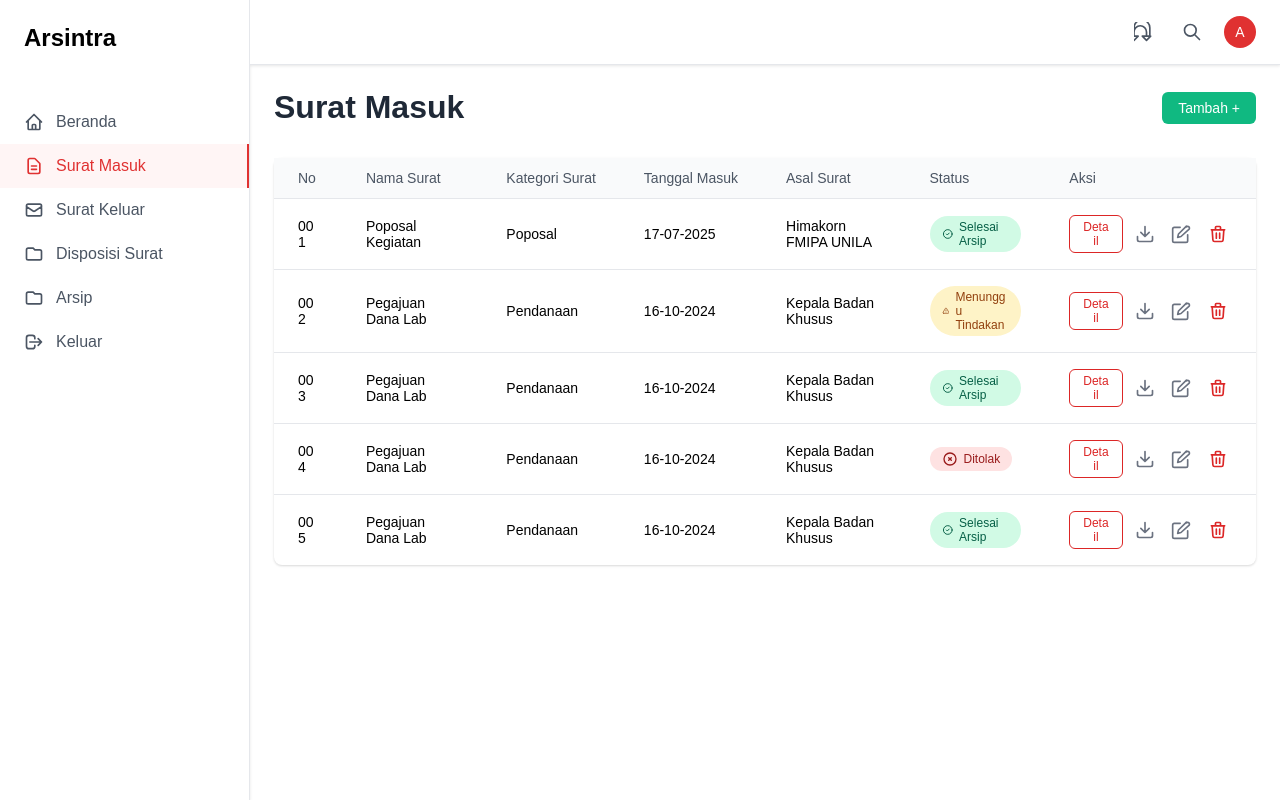
After one commit to NugrahaAji/Arsintra, a PHP site: page /surat-masuk.php in a window 1280 px wide. The commit adds this page. Run offline with PHP 8.4, Linux system fonts and the light colour scheme; the visitor is signed in with stand-in values (Sample User, id 1).

Commit message:
page surat masuk

```diff
--- a/css/style.css
+++ b/css/style.css
@@ -259,13 +251,14 @@ input[type="password"] {
   display: flex;
 }
 
+/* Dashboard Styles */
+/* Layout */
 .container {
   display: flex;
   height: 100vh;
   background-color: #ffffff;
-  /* Mencegah container meluap dari viewport */
-  max-width: 100%;
-  overflow-x: hidden;
+  max-width: 100%;     /* Mencegah container meluap dari viewport */
+  overflow-x: hidden;  /* Mencegah scroll horizontal pada container utama */
 }
 
 /* Sidebar */
@@ -328,12 +321,12 @@ input[type="password"] {
   flex: 1;
   display: flex;
   flex-direction: column;
-  overflow-y: auto; /* Mengizinkan scroll vertikal jika konten lebih tinggi */
-  overflow-x: hidden; /* Mencegah scroll horizontal di main-content */
-  min-width: 0; /* Memungkinkan item flex ini untuk menyusut, penting untuk mencegah overflow halaman */
+  overflow-y: auto;  /* Izinkan scroll vertikal jika konten lebih tinggi */
+  overflow-x: hidden; /* Cegah scroll horizontal pada main-content itu sendiri */
+  min-width: 0;      /* PENTING: Izinkan main-content untuk menyusut jika konten di dalamnya lebar */
 }
 
-/* Header */
+/* Header within Main Content (Dashboard Header) */
 .header {
   display: flex;
   align-items: center;
@@ -387,12 +380,47 @@ input[type="password"] {
   cursor: pointer;
 }
 
-/* Dashboard */
-.dashboard {
+/* Dashboard Specific Content (Beranda) */
+.dashboard { /* Ini untuk konten spesifik di halaman beranda/dashboard */
   padding: 1.5rem;
 }
 
-/* Welcome Message */
+/* Generic Page Content (untuk Surat Masuk, Surat Keluar, dll.) */
+.page-content { /* Gunakan ini sebagai pembungkus utama konten di halaman selain dashboard */
+  padding: 1.5rem;
+  width: 100%; /* Pastikan page-content tidak mencoba lebih lebar dari main-content */
+}
+
+.page-header {
+  display: flex;
+  align-items: center;
+  justify-content: space-between;
+  margin-bottom: 2rem;
+}
+
+.page-header h1 {
+  font-size: 2rem;
+  font-weight: 700;
+  color: #1f2937;
+}
+
+.btn-add {
+  background-color: #10b981;
+  color: white;
+  border: none;
+  padding: 0.5rem 1rem;
+  border-radius: 0.375rem;
+  font-size: 0.875rem;
+  font-weight: 500;
+  cursor: pointer;
+  transition: background-color 0.2s;
+}
+
+.btn-add:hover {
+  background-color: #059669;
+}
+
+/* Welcome Message (Dashboard specific) */
 .welcome-message {
   margin-bottom: 2rem;
   padding: 1rem;
@@ -436,35 +464,36 @@ input[type="password"] {
 }
 
 .stat-value {
-  font-size: 5rem; /* Hati-hati jika angka menjadi sangat panjang */
+  font-size: 5rem;
   font-weight: 700;
   color: #e03131;
   text-align: center;
   word-break: break-all; /* Jika angka sangat panjang */
 }
 
-/* Tables Grid */
+/* Tables Grid (Dashboard specific) */
 .tables-grid {
   display: grid;
-  grid-template-columns: 2fr 1fr; /* Default untuk layar lebih lebar */
+  grid-template-columns: 2fr 1fr;
   gap: 1.5rem;
 }
 
-@media (max-width: 1024px) { /* Sesuaikan breakpoint jika perlu */
+@media (max-width: 1024px) {
   .tables-grid {
-    grid-template-columns: 1fr; /* Tumpuk tabel di layar lebih kecil */
+    grid-template-columns: 1fr;
   }
 }
 
+/* Table Container (digunakan di .tables-grid dan bisa juga untuk .data-table jika diperlukan wrapper) */
 .table-container {
   background-color: #ffffff;
   border-radius: 0.5rem;
   box-shadow: 0 1px 3px 0 rgba(0, 0, 0, 0.1), 0 1px 2px 0 rgba(0, 0, 0, 0.06);
-  /* overflow: hidden; -- Dihapus agar .table-responsive dapat bekerja dengan baik */
-  min-width: 0; /* Penting untuk item grid yang berisi konten yang berpotensi lebar */
+  /* overflow: hidden; -- Dihapus jika .table-responsive menangani overflow dengan baik */
+  min-width: 0; /* PENTING: Jika .table-container adalah item grid/flex */
 }
 
-.table-header {
+.table-header { /* Header di atas tabel dalam .table-container */
   padding: 1.5rem;
 }
 
@@ -474,16 +503,22 @@ input[type="password"] {
   font-weight: 600;
 }
 
+/* Table Responsive Wrapper (untuk SEMUA tabel data) */
 .table-responsive {
-  overflow-x: auto; /* Memungkinkan tabel untuk di-scroll secara horizontal di dalam container ini */
-  width: 100%; /* Memastikan .table-responsive tidak meluap dari .table-container */
+  overflow-x: auto; /* Ini yang membuat tabel bisa di-scroll horizontal */
+  width: 100%;     /* Pastikan wrapper ini tidak lebih lebar dari parentnya */
 }
 
-table {
-  width: 100%;
+/* Generic Table Styling */
+table { /* Style dasar untuk semua tabel */
+  width: 100%; /* Tabel mencoba mengisi .table-responsive */
   border-collapse: collapse;
-  /* Pertimbangkan table-layout: fixed; jika Anda mendefinisikan lebar kolom */
-  /* table-layout: fixed; */
+}
+
+.data-table { /* Class spesifik untuk tabel data di halaman seperti Surat Masuk */
+  /* width: 100%; (sudah di 'table') */
+  /* border-collapse: collapse; (sudah di 'table') */
+  /* Style tambahan spesifik untuk .data-table jika ada */
 }
 
 th {
@@ -508,25 +543,147 @@ tr:last-child td {
   border-bottom: none;
 }
 
+/* Status Badges (digunakan dalam tabel data) */
+.status-badge {
+  display: inline-flex;
+  align-items: center;
+  gap: 0.375rem;
+  padding: 0.25rem 0.75rem;
+  border-radius: 9999px;
+  font-size: 0.75rem;
+  font-weight: 500;
+}
+
+.status-success {
+  background-color: #d1fae5;
+  color: #065f46;
+}
+
+.status-warning {
+  background-color: #fef3c7;
+  color: #92400e;
+}
+
+.status-danger {
+  background-color: #fee2e2;
+  color: #991b1b;
+}
+
+.status-icon {
+  width: 1rem;
+  height: 1rem;
+  stroke: currentColor;
+  stroke-width: 2;
+  stroke-linecap: round;
+  stroke-linejoin: round;
+  fill: none;
+}
+
+/* Action Buttons (digunakan dalam tabel data) */
+.action-buttons {
+  display: flex;
+  align-items: center;
+  gap: 0.5rem;
+}
+
+.btn-detail {
+  background-color: transparent;
+  color: #dc2626;
+  border: 1px solid #dc2626;
+  padding: 0.25rem 0.75rem;
+  border-radius: 0.375rem;
+  font-size: 0.75rem;
+  cursor: pointer;
+  transition: all 0.2s;
+}
+
+.btn-detail:hover {
+  background-color: #dc2626;
+  color: white;
+}
+
+.btn-icon {
+  display: flex;
+  align-items: center;
+  justify-content: center;
+  width: 2rem;
+  height: 2rem;
+  border: none;
+  background-color: transparent;
+  color: #6b7280;
+  cursor: pointer;
+  border-radius: 0.375rem;
+  transition: background-color 0.2s;
+}
+
+.btn-icon:hover {
+  background-color: #f3f4f6;
+}
+
+.btn-delete {
+  color: #dc2626;
+}
+
+.btn-delete:hover {
+  background-color: #fee2e2;
+}
+
 /* Responsive Adjustments */
 @media (max-width: 768px) {
   .container {
-    flex-direction: column; /* Tumpuk sidebar dan konten utama */
+    flex-direction: column;
   }
 
   .sidebar {
-    width: 100%; /* Lebar penuh untuk sidebar */
+    width: 100%;
     height: auto;
-    border-right: none; /* Hapus border saat ditumpuk */
-    border-bottom: 1px solid #e5e7eb; /* Tambah border bawah */
+    border-right: none;
+    border-bottom: 1px solid #e5e7eb;
   }
 
-  .stats-grid {
-    grid-template-columns: 1fr; /* Tumpuk kartu statistik */
+  .navbar-inner {
+    padding: 0 20px;
   }
 
-  /* .tables-grid sudah ditangani oleh breakpoint 1024px, tetapi bisa diperkuat atau disesuaikan */
-  .tables-grid {
+  .hamburger {
+    display: block;
+  }
+
+  /* Sembunyikan nav-links default di mobile, akan ditampilkan oleh JS jika hamburger diklik */
+  /* Anda perlu JS untuk toggle class .active pada .nav-links */
+  .nav-links {
+     display: none;
+     flex-direction: column;
+     align-items: flex-start;
+     position: absolute;
+     top: 80px; /* Sesuaikan dengan tinggi navbar */
+     left: 0;
+     width: 100%;
+     background-color: white;
+     padding: 1rem;
+     box-shadow: 0 4px 6px rgba(0,0,0,0.1);
+     gap: 1rem;
+  }
+
+  .nav-links.active {
+     display: flex;
+  }
+
+  .nav-links > li:not(.btn-login) > a {
+    padding: 0.5rem 0; /* Padding untuk item menu mobile */
+  }
+
+  .btn-login { /* Sesuaikan tombol login untuk menu mobile jika perlu */
+    width: auto;
+    padding: 0.5rem 1rem;
+  }
+
+
+  .stats-grid {
+    grid-template-columns: 1fr;
+  }
+
+  .tables-grid { /* Sudah ditangani oleh breakpoint 1024px, ini untuk konsistensi */
     grid-template-columns: 1fr;
   }
 
--- /dev/null
+++ b/surat-masuk.php
@@ -0,0 +1,217 @@
+<?php
+session_start();
+
+// Check if user is logged in
+// if (!isset($_SESSION['user_id'])) {
+//     header('Location: index.php');
+//     exit();
+// }
+
+// Sample data for Surat Masuk
+$suratMasukData = [
+    [
+        'no' => '001',
+        'nama_surat' => 'Poposal Kegiatan',
+        'kategori' => 'Poposal',
+        'tanggal_masuk' => '17-07-2025',
+        'asal_surat' => 'Himakorn FMIPA UNILA',
+        'status' => 'Selesai Arsip',
+        'status_color' => 'success'
+    ],
+    [
+        'no' => '002',
+        'nama_surat' => 'Pegajuan Dana Lab',
+        'kategori' => 'Pendanaan',
+        'tanggal_masuk' => '16-10-2024',
+        'asal_surat' => 'Kepala Badan Khusus',
+        'status' => 'Menunggu Tindakan',
+        'status_color' => 'warning'
+    ],
+    [
+        'no' => '003',
+        'nama_surat' => 'Pegajuan Dana Lab',
+        'kategori' => 'Pendanaan',
+        'tanggal_masuk' => '16-10-2024',
+        'asal_surat' => 'Kepala Badan Khusus',
+        'status' => 'Selesai Arsip',
+        'status_color' => 'success'
+    ],
+    [
+        'no' => '004',
+        'nama_surat' => 'Pegajuan Dana Lab',
+        'kategori' => 'Pendanaan',
+        'tanggal_masuk' => '16-10-2024',
+        'asal_surat' => 'Kepala Badan Khusus',
+        'status' => 'Ditolak',
+        'status_color' => 'danger'
+    ],
+    [
+        'no' => '005',
+        'nama_surat' => 'Pegajuan Dana Lab',
+        'kategori' => 'Pendanaan',
+        'tanggal_masuk' => '16-10-2024',
+        'asal_surat' => 'Kepala Badan Khusus',
+        'status' => 'Selesai Arsip',
+        'status_color' => 'success'
+    ]
+];
+?>
+
+<!DOCTYPE html>
+<html lang="id">
+<head>
+    <meta charset="UTF-8">
+    <meta name="viewport" content="width=device-width, initial-scale=1.0">
+    <title>Surat Masuk - Arsintra</title>
+    <link rel="stylesheet" href="css/style.css">
+</head>
+<body>
+    <div class="container">
+        <!-- Sidebar -->
+        <div class="sidebar">
+            <div class="sidebar-header">
+                <h1>Arsintra</h1>
+            </div>
+            <nav class="sidebar-nav">
+                <a href="dashboard.php" class="sidebar-item">
+                    <svg class="icon" viewBox="0 0 24 24">
+                        <path d="M3 12l2-2m0 0l7-7 7 7M5 10v10a1 1 0 001 1h3m10-11l2 2m-2-2v10a1 1 0 01-1 1h-3m-6 0a1 1 0 001-1v-4a1 1 0 011-1h2a1 1 0 011 1v4a1 1 0 001 1m-6 0h6"></path>
+                    </svg>
+                    <span>Beranda</span>
+                </a>
+                <a href="surat-masuk.php" class="sidebar-item active">
+                    <svg class="icon" viewBox="0 0 24 24">
+                        <path d="M9 12h6m-6 4h6m2 5H7a2 2 0 01-2-2V5a2 2 0 012-2h5.586a1 1 0 01.707.293l5.414 5.414a1 1 0 01.293.707V19a2 2 0 01-2 2z"></path>
+                    </svg>
+                    <span>Surat Masuk</span>
+                </a>
+                <a href="#" class="sidebar-item">
+                    <svg class="icon" viewBox="0 0 24 24">
+                        <path d="M3 8l7.89 5.26a2 2 0 002.22 0L21 8M5 19h14a2 2 0 002-2V7a2 2 0 00-2-2H5a2 2 0 00-2 2v10a2 2 0 002 2z"></path>
+                    </svg>
+                    <span>Surat Keluar</span>
+                </a>
+                <a href="#" class="sidebar-item">
+                    <svg class="icon" viewBox="0 0 24 24">
+                        <path d="M3 7v10a2 2 0 002 2h14a2 2 0 002-2V9a2 2 0 00-2-2h-6l-2-2H5a2 2 0 00-2 2z"></path>
+                    </svg>
+                    <span>Disposisi Surat</span>
+                </a>
+                <a href="#" class="sidebar-item">
+                    <svg class="icon" viewBox="0 0 24 24">
+                        <path d="M3 7v10a2 2 0 002 2h14a2 2 0 002-2V9a2 2 0 00-2-2h-6l-2-2H5a2 2 0 00-2 2z"></path>
+                    </svg>
+                    <span>Arsip</span>
+                </a>
+                <a href="logout.php" class="sidebar-item">
+                    <svg class="icon" viewBox="0 0 24 24">
+                        <path d="M17 16l4-4m0 0l-4-4m4 4H7m6 4v1a3 3 0 01-3 3H6a3 3 0 01-3-3V7a3 3 0 013-3h4a3 3 0 013 3v1"></path>
+                    </svg>
+                    <span>Keluar</span>
+                </a>
+            </nav>
+        </div>
+
+        <!-- Main Content -->
+        <div class="main-content">
+            <!-- Header -->
+            <header class="header">
+                <h1></h1>
+                <div class="header-actions">
+                    <button class="icon-button">
+                        <svg class="icon" viewBox="0 0 24 24">
+                            <path d="M15 17h5l-5 5-5-5h5v-5a7.5 7.5 0 00-15 0v5h5l-5 5-5-5h5V7a9.5 9.5 0 0119 0v10z"></path>
+                        </svg>
+                    </button>
+                    <button class="icon-button">
+                        <svg class="icon" viewBox="0 0 24 24">
+                            <path d="M21 21l-6-6m2-5a7 7 0 11-14 0 7 7 0 0114 0z"></path>
+                        </svg>
+                    </button>
+                    <div class="avatar" title="<?php echo htmlspecialchars($_SESSION['user_name']); ?>">
+                        <span><?php echo strtoupper(substr($_SESSION['user_name'], 0, 1)); ?></span>
+                    </div>
+                </div>
+            </header>
+
+            <!-- Page Content -->
+            <main class="page-content">
+                <div class="page-header">
+                    <h1>Surat Masuk</h1>
+                    <button class="btn-add">
+                        <span>Tambah +</span>
+                    </button>
+                </div>
+
+                <!-- Surat Masuk Table -->
+                <div class="table-container">
+                    <div class="table-responsive">
+                        <table class="data-table">
+                            <thead>
+                                <tr>
+                                    <th>No</th>
+                                    <th>Nama Surat</th>
+                                    <th>Kategori Surat</th>
+                                    <th>Tanggal Masuk</th>
+                                    <th>Asal Surat</th>
+                                    <th>Status</th>
+                                    <th>Aksi</th>
+                                </tr>
+                            </thead>
+                            <tbody>
+                                <?php foreach ($suratMasukData as $surat): ?>
+                                <tr>
+                                    <td><?php echo htmlspecialchars($surat['no']); ?></td>
+                                    <td><?php echo htmlspecialchars($surat['nama_surat']); ?></td>
+                                    <td><?php echo htmlspecialchars($surat['kategori']); ?></td>
+                                    <td><?php echo htmlspecialchars($surat['tanggal_masuk']); ?></td>
+                                    <td><?php echo htmlspecialchars($surat['asal_surat']); ?></td>
+                                    <td>
+                                        <span class="status-badge status-<?php echo $surat['status_color']; ?>">
+                                            <?php if ($surat['status_color'] === 'success'): ?>
+                                                <svg class="status-icon" viewBox="0 0 24 24">
+                                                    <path d="M9 12l2 2 4-4m6 2a9 9 0 11-18 0 9 9 0 0118 0z"></path>
+                                                </svg>
+                                            <?php elseif ($surat['status_color'] === 'warning'): ?>
+                                                <svg class="status-icon" viewBox="0 0 24 24">
+                                                    <path d="M12 9v2m0 4h.01m-6.938 4h13.856c1.54 0 2.502-1.667 1.732-3L13.732 4c-.77-1.333-2.694-1.333-3.464 0L3.34 16c-.77 1.333.192 3 1.732 3z"></path>
+                                                </svg>
+                                            <?php else: ?>
+                                                <svg class="status-icon" viewBox="0 0 24 24">
+                                                    <path d="M10 14l2-2m0 0l2-2m-2 2l-2-2m2 2l2 2m7-2a9 9 0 11-18 0 9 9 0 0118 0z"></path>
+                                                </svg>
+                                            <?php endif; ?>
+                                            <?php echo htmlspecialchars($surat['status']); ?>
+                                        </span>
+                                    </td>
+                                    <td>
+                                        <div class="action-buttons">
+                                            <button class="btn-detail">Detail</button>
+                                            <button class="btn-icon" title="Download">
+                                                <svg class="icon" viewBox="0 0 24 24">
+                                                    <path d="M21 15v4a2 2 0 01-2 2H5a2 2 0 01-2-2v-4m4-5l5 5 5-5m-5 5V3"></path>
+                                                </svg>
+                                            </button>
+                                            <button class="btn-icon" title="Edit">
+                                                <svg class="icon" viewBox="0 0 24 24">
+                                                    <path d="M11 4H4a2 2 0 00-2 2v14a2 2 0 002 2h14a2 2 0 002-2v-7m-1.5-9.5a2.121 2.121 0 113 3L12 15l-4 1 1-4 9.5-9.5z"></path>
+                                                </svg>
+                                            </button>
+                                            <button class="btn-icon btn-delete" title="Delete">
+                                                <svg class="icon" viewBox="0 0 24 24">
+                                                    <path d="M19 7l-.867 12.142A2 2 0 0116.138 21H7.862a2 2 0 01-1.995-1.858L5 7m5 4v6m4-6v6m1-10V4a1 1 0 00-1-1h-4a1 1 0 00-1 1v3M4 7h16"></path>
+                                                </svg>
+                                            </button>
+                                        </div>
+                                    </td>
+                                </tr>
+                                <?php endforeach; ?>
+                            </tbody>
+                        </table>
+                    </div>
+                </div>
+            </main>
+        </div>
+    </div>
+</body>
+</html>
```
Also changed, not shown: other parts of css/style.css (+14 -32 lines), dashboard.php (+7 -1 lines).
